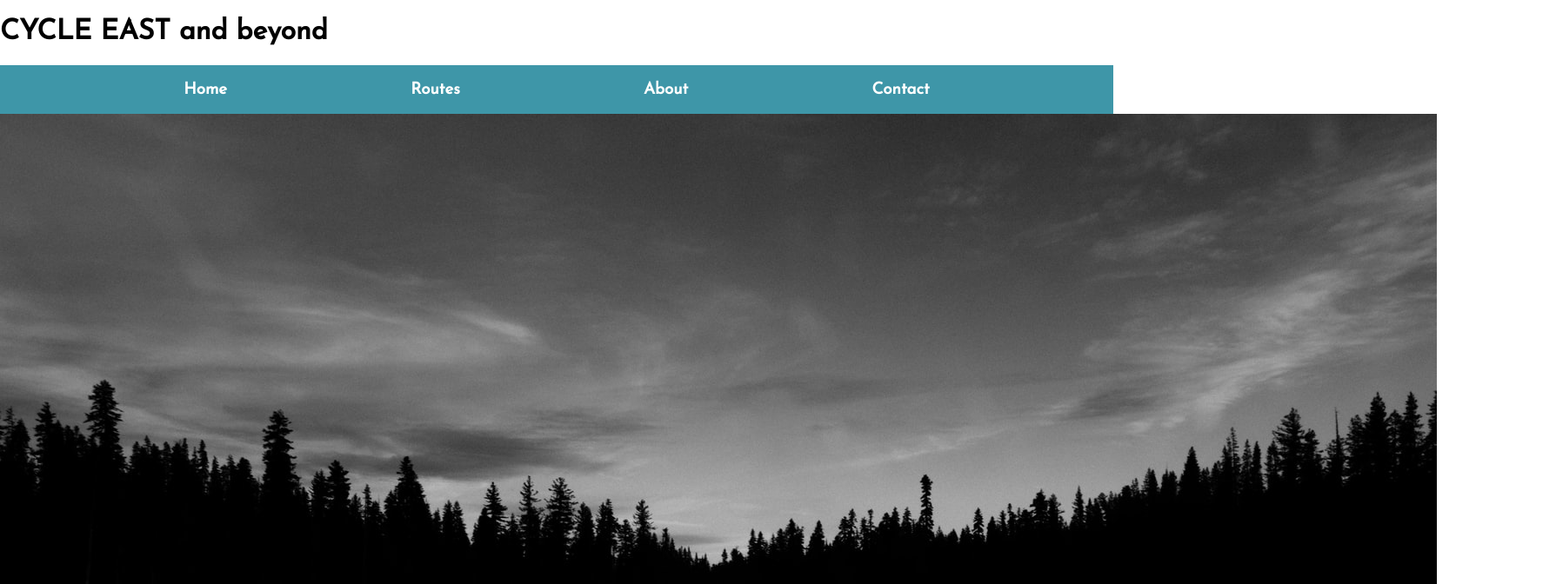
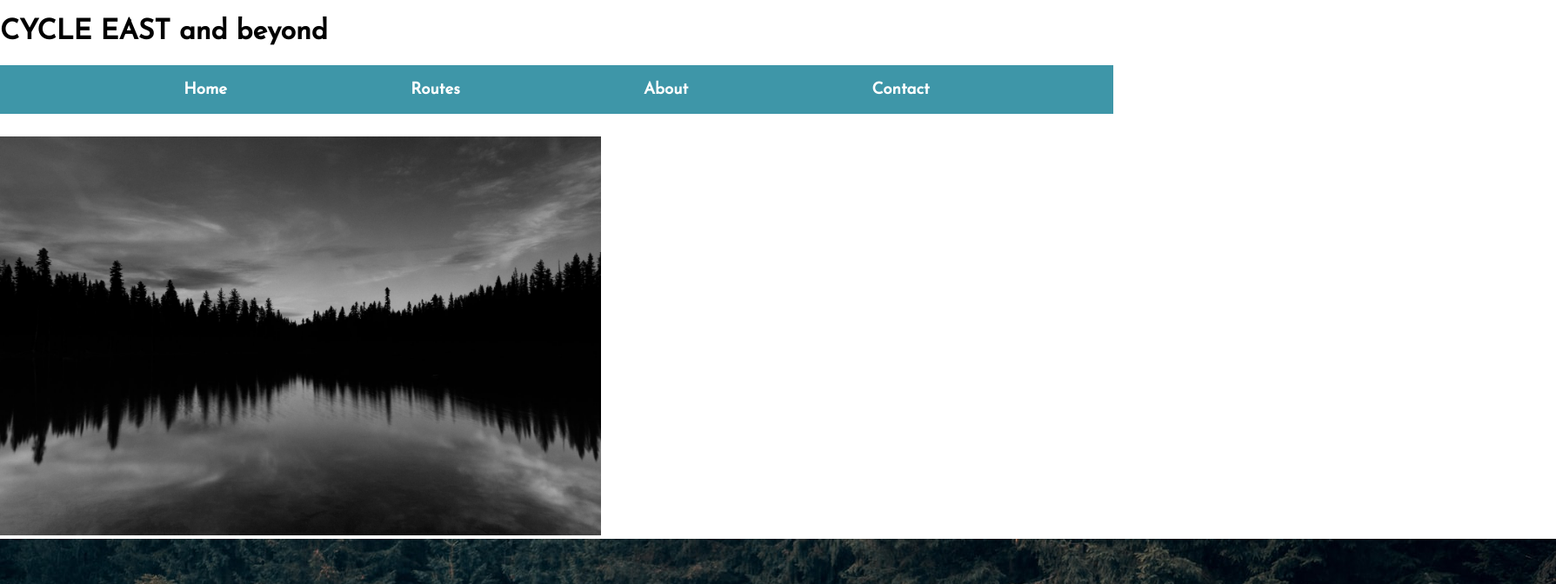
Before and after one commit to ZoeKHarvey/cycle-east, a React (Create React App) app: page / in a window 1280 px wide. Shown: the top 672 px of the page at 87% size, 1789 px wide, since content can reach past the window. Built offline with nearby package versions, Linux system fonts and the light colour scheme.

Commit message:
Resize lake img and add cycle img

```diff
--- a/src/Components/Home/Home.css
+++ b/src/Components/Home/Home.css
@@ -0,0 +1,5 @@
+
+.img__lake {
+  max-width: 54%;
+  margin-top: 2%;
+}
--- a/src/Components/Home/Home.js
+++ b/src/Components/Home/Home.js
@@ -1,9 +1,15 @@
 import React from 'react';
-import lake from '../../assets/dark-lake.jpeg'
+import lake from '../../assets/dark-lake.jpeg';
+import cycleTrees from '../../assets/cycle-trees.jpeg'
+import './Home.css'
 
 export const Home = () => {
 
   return(
-    <img src={lake} />
+    <div>
+      <img src={lake} className="img__lake" />
+      <img src={cycleTrees} />
+    </div>
+
   )
 }
```
Also changed, not shown: src/assets/cycle-trees.jpeg (added).
